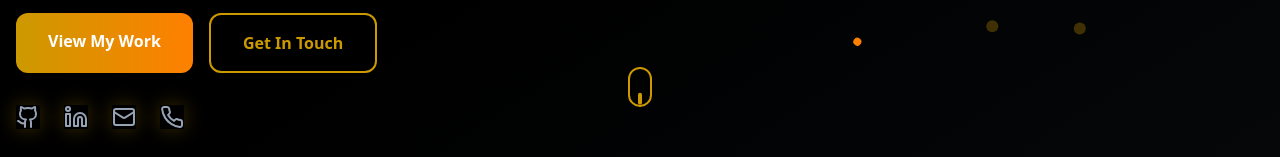
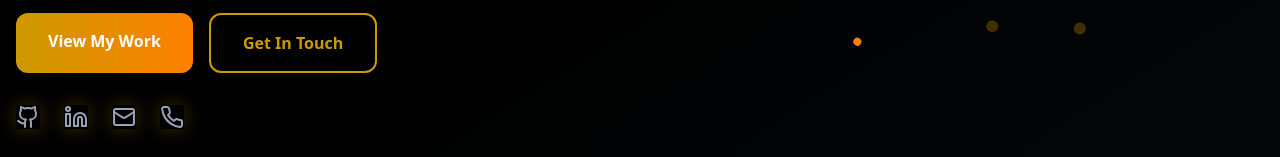
Before and after one commit to chrismat-05/thecma.xyz, a React (Vite) app: page / in a window 1280 px wide. Shown: the part 513-670 px from the top of the page. Built offline with nearby package versions, Linux system fonts and the light colour scheme.

Commit message:
removed the scroll indicator

```diff
--- a/src/components/Hero.tsx
+++ b/src/components/Hero.tsx
@@ -14,14 +14,11 @@
 
   return (
     <section id="hero" className="min-h-screen flex items-center relative overflow-hidden">
-      {/* Background gradient */}
       <div className="absolute inset-0 bg-gradient-to-br from-background via-background to-muted/20" />
 
       <div className="container mx-auto px-4 relative z-10">
         <div className="grid lg:grid-cols-2 gap-12 items-center">
-          {/* Left side - Content */}
           <div className="text-left space-y-8">
-            {/* Greeting */}
             <motion.p
               initial={{ opacity: 0, y: 20 }}
               animate={{ opacity: 1, y: 0 }}
@@ -31,7 +28,6 @@
               &lt;hello world&gt;
             </motion.p>
 
-            {/* Name */}
             <motion.h1
               initial={{ opacity: 0, y: 30 }}
               animate={{ opacity: 1, y: 0 }}
@@ -41,7 +37,6 @@
               I'm Chris Mathew Aje
             </motion.h1>
 
-            {/* Subtitle */}
             <motion.p
               initial={{ opacity: 0, y: 20 }}
               animate={{ opacity: 1, y: 0 }}
@@ -51,7 +46,6 @@
               Bridging tech & creativity - one step at a time
             </motion.p>
 
-            {/* Type Animation */}
             <motion.div
               initial={{ opacity: 0 }}
               animate={{ opacity: 1 }}
@@ -79,7 +73,6 @@
               />
             </motion.div>
 
-            {/* CTA Buttons */}
             <motion.div
               initial={{ opacity: 0, y: 30 }}
               animate={{ opacity: 1, y: 0 }}
@@ -106,7 +99,6 @@
               </Link>
             </motion.div>
 
-            {/* Social Links */}
             <motion.div
               initial={{ opacity: 0, y: 20 }}
               animate={{ opacity: 1, y: 0 }}
@@ -135,7 +127,6 @@
             </motion.div>
           </div>
 
-          {/* Right side - Animation */}
           <motion.div
             initial={{ opacity: 0, x: 50 }}
             animate={{ opacity: 1, x: 0 }}
@@ -143,7 +134,6 @@
             className="hidden lg:flex items-center justify-center"
           >
             <div className="relative w-96 h-96">
-              {/* Floating particles */}
               {Array.from({ length: 15 }).map((_, i) => (
                 <motion.div
                   key={i}
@@ -164,7 +154,6 @@
                 />
               ))}
 
-              {/* Central glow */}
               <motion.div
                 className="absolute inset-1/4 bg-gradient-to-r from-primary to-secondary rounded-full opacity-20"
                 animate={{
@@ -178,7 +167,6 @@
                 }}
               />
 
-              {/* Orbiting elements */}
               <motion.div
                 className="absolute inset-0"
                 animate={{ rotate: 360 }}
@@ -193,25 +181,6 @@
           </motion.div>
         </div>
 
-        {/* Scroll indicator */}
-        <motion.div
-          initial={{ opacity: 0 }}
-          animate={{ opacity: 1 }}
-          transition={{ delay: 2, duration: 1 }}
-          className="absolute bottom-8 left-1/2 transform -translate-x-1/2"
-        >
-          <motion.div
-            animate={{ y: [0, 10, 0] }}
-            transition={{ duration: 2, repeat: Infinity }}
-            className="w-6 h-10 border-2 border-primary rounded-full flex justify-center"
-          >
-            <motion.div
-              animate={{ y: [0, 16, 0] }}
-              transition={{ duration: 2, repeat: Infinity }}
-              className="w-1 h-3 bg-primary rounded-full mt-2"
-            />
-          </motion.div>
-        </motion.div>
       </div>
     </section>
   );
```
